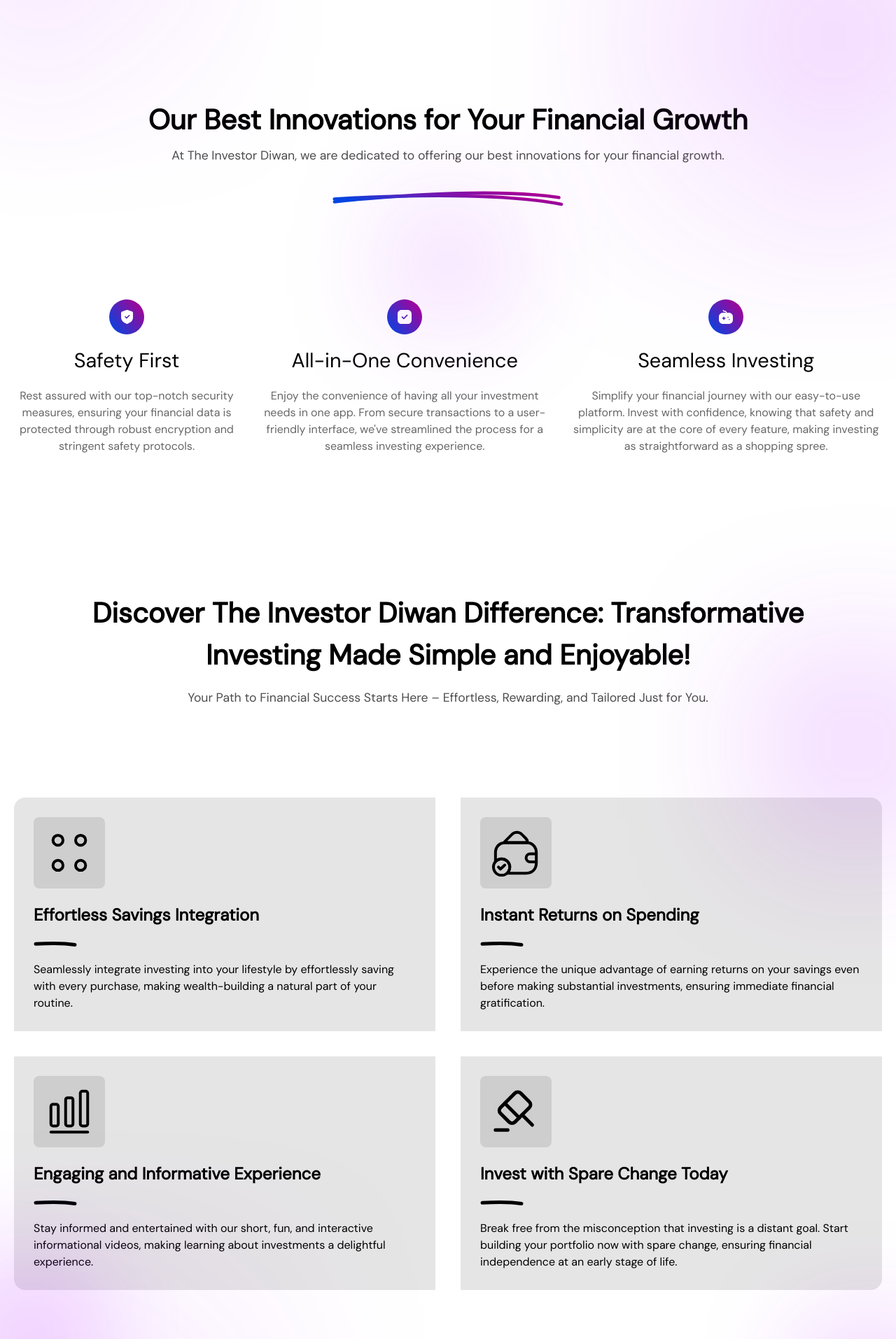
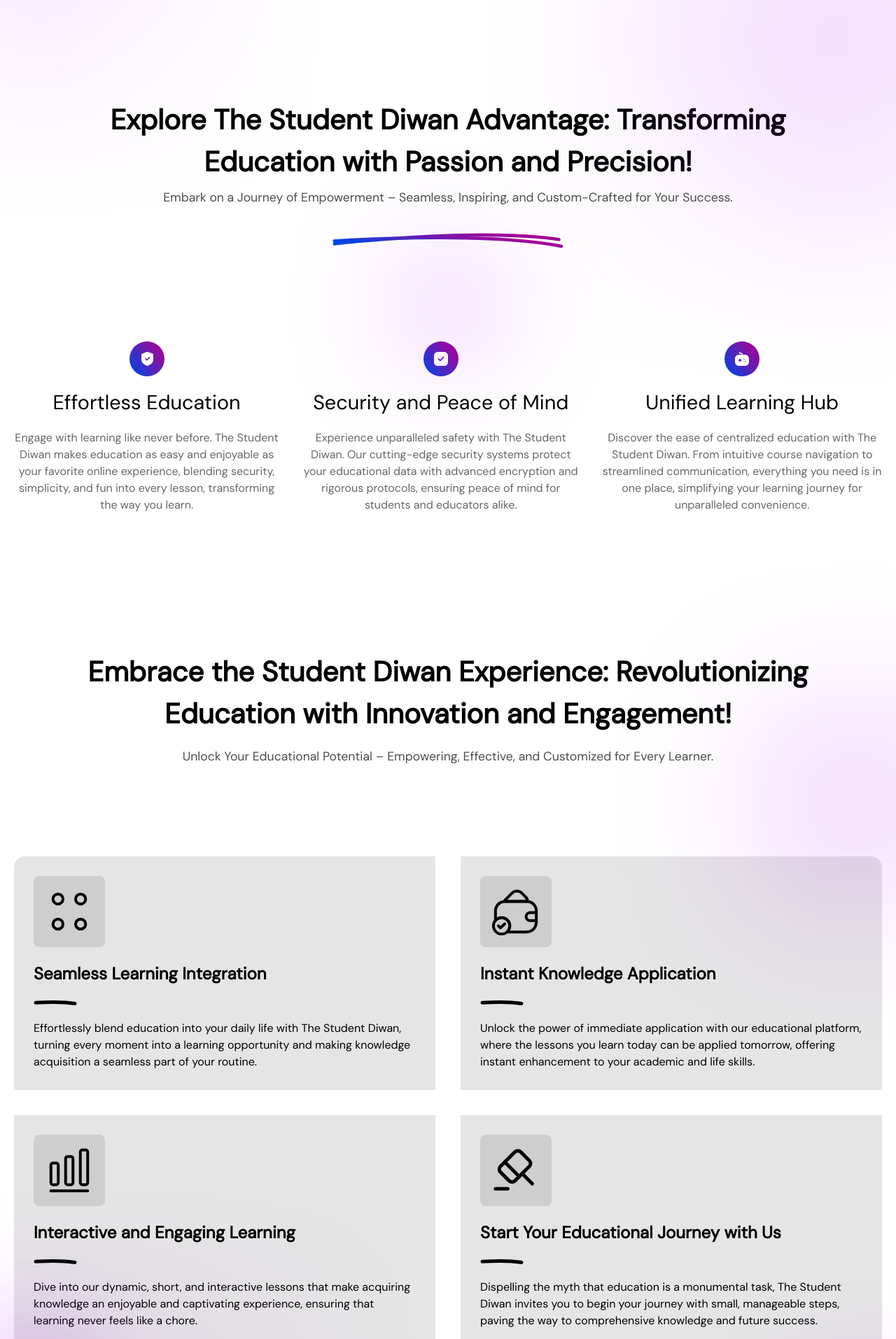
Before and after one commit to expertsquad/investor-diwan-web-backup, a Next.js app: page / in a window 1280 px wide. Shown: the part 880-2794 px from the top of the page at 70% size. Built offline with nearby package versions, Linux system fonts and the light colour scheme.

Commit message:
Update
Update to the website

```diff
--- a/components/BestInnovations/BestInnovations.tsx
+++ b/components/BestInnovations/BestInnovations.tsx
@@ -13,11 +13,11 @@
       </div>
       <div className="md:px-28 px-5">
         <h2 className="[font-size:_clamp(1.6em,4vw,2.5em)] text-black font-semibold text-center">
-          Our Best Innovations for Your Financial Growth
+          Explore The Student Diwan Advantage: Transforming Education with Passion and Precision!
         </h2>
         <p className="[font-size:_clamp(0.7em,4vw,1.1em)] text-center text-black text-opacity-70 mt-5 md:mt-2">
-          At The Investor Diwan, we are dedicated to offering our best
-          innovations for your financial growth.
+          Embark on a Journey of Empowerment – Seamless, Inspiring,
+          and Custom-Crafted for Your Success.
         </p>
       </div>
       <div className="flex items-center justify-center mt-8">
@@ -39,12 +39,10 @@
               <GranteeSaftyIcon />
             </div>
             <h3 className="[font-size:_clamp(1em,4vw,1.8em)] mt-4 text-black">
-              Safety First
+              Effortless Education
             </h3>
             <p className="[font-size:_clamp(0.8em,4vw,1em)]  opacity-60 text-black mt-4 ">
-              Rest assured with our top-notch security measures, ensuring your
-              financial data is protected through robust encryption and
-              stringent safety protocols.
+              Engage with learning like never before. The Student Diwan makes education as easy and enjoyable as your favorite online experience, blending security, simplicity, and fun into every lesson, transforming the way you learn.
             </p>
           </div>
 
@@ -55,13 +53,10 @@
               <AllinOneIcon />
             </div>
             <h3 className="[font-size:_clamp(1em,4vw,1.8em)] text-black mt-4">
-              All-in-One Convenience{" "}
+              Security and Peace of Mind{" "}
             </h3>
             <p className="[font-size:_clamp(0.8em,4vw,1em)]  opacity-60 text-black mt-4">
-              Enjoy the convenience of having all your investment needs in one
-              app. From secure transactions to a user-friendly interface,
-              we&apos;ve streamlined the process for a seamless investing
-              experience.
+              Experience unparalleled safety with The Student Diwan. Our cutting-edge security systems protect your educational data with advanced encryption and rigorous protocols, ensuring peace of mind for students and educators alike.
             </p>
           </div>
 
@@ -72,13 +67,10 @@
               <EasyToUseIcon />
             </div>
             <h3 className="[font-size:_clamp(1em,4vw,1.8em)] text-black mt-4">
-              Seamless Investing
+              Unified Learning Hub
             </h3>
             <p className="[font-size:_clamp(0.8em,4vw,1em)] opacity-60 text-black mt-4  ">
-              Simplify your financial journey with our easy-to-use platform.
-              Invest with confidence, knowing that safety and simplicity are at
-              the core of every feature, making investing as straightforward as
-              a shopping spree.
+              Discover the ease of centralized education with The Student Diwan. From intuitive course navigation to streamlined communication, everything you need is in one place, simplifying your learning journey for unparalleled convenience.
             </p>
           </div>
         </div>
--- a/components/Footer/Footer.tsx
+++ b/components/Footer/Footer.tsx
@@ -26,7 +26,7 @@
               </div>
             </div>
             <p className="text-center md:text-start py-7 text-black text-opacity-70">
-              The Investor Diwan is a FinTech innovator revolutionizing investing, turning everyday spending into opportunities for financial growth. Easily invest in stocks and mutual funds, making financial empowerment accessible to all.
+            The Student Diwan is your gateway to transforming education through innovation. Our unique platform offers an advanced LMS, designed to make learning engaging and accessible. We empower students and educators alike with tools for operational efficiency and enriched educational experience.
             </p>
             <div className="hidden md:block">
               <SocialMediaLinks />
@@ -86,7 +86,7 @@
         <div className="flex flex-col-reverse gap-3 md:flex-row md:justify-between md:border-t md:pt-5 border-white border-opacity-20 pb-5 px-5 lg:px-0">
           <div className="text-black text-opacity-60 text-center">
             <p>
-              Investor Diwan created by{" "}
+              Student Diwan created by{" "}
               <Link
                 className="underline hover:text-black hover:font-bold transition-all whitespace-nowrap"
                 target="_blank"
--- a/components/Footer/SubscriptionTemplate.tsx
+++ b/components/Footer/SubscriptionTemplate.tsx
@@ -7,10 +7,10 @@
     <div className="absolute top-[-220px] md:top-[-320px] w-full h-60 bg-black bg-opacity-10 rounded-2xl mt-5 md:mt-48 flex items-center justify-center py-10 md:py-12 px-5 md:px-5 backdrop-blur-lg">
       <div className="">
         <h6 className="text-center font-medium text-[18px] md:text-[40px]">
-          Join Our Waiting List
+          Schedule Your Personalized Free Demo
         </h6>
         <p className="text-sm md:text-[18px] text-center pb-5 pt-2 text-black text-opacity-70 md:px-10 font-extralight leading-tight">
-          Join our waiting list and be part of The Investor Diwan community, where we&apos;re redefining financial empowerment through accessible and effortless investing in stocks, mutual funds, and much more.{" "}
+          Experience the innovation of The Student Diwan firsthand. Book a free demo to see how we can tailor our LMS to suit your unique educational needs. Let's embark on a journey to redefine education together.{" "}
         </p>
         <form className="flex items-center justify-between bg-white w-72 md:w-[450px] rounded-md mx-auto pl-2.5 md:pl-5">
           <Image
--- a/components/Hero/Hero.tsx
+++ b/components/Hero/Hero.tsx
@@ -59,11 +59,11 @@
             <h1
               className={`[font-size:_clamp(1.6em,4vw,3.2em)] leading-tight text-black ${cinzel.className}`}
             >
-              Embark on your journey to financial prosperity{" "}
-              <span className="text-[#B0008F] ">with us!</span>
+              Begin Your Learning Transformation with{" "}
+              <span className="text-[#B0008F] ">The Student Diwan!</span>
             </h1>
             <p className="text-base text-black text-opacity-70 [font-size:_clamp(0.7em,40vw,1.1em)] mt-5">
-              Where Every Spend Becomes An Investment, Transforming Transactions Into Tomorrow&apos;s Wealth.
+              Where Every Lesson is a Gateway to Innovation, Turning Education into a Foundation for Future Success.
             </p>
             <div className="text-black mt-5 w-full ">
 
--- a/components/WhyYouShould/WhyYouShould.tsx
+++ b/components/WhyYouShould/WhyYouShould.tsx
@@ -14,12 +14,10 @@
       </div>
       <div className="md:px-28 px-5">
         <h2 className="[font-size:_clamp(1.6em,4vw,2.5em)] font-semibold text-center">
-          Discover The Investor Diwan Difference: Transformative Investing Made
-          Simple and Enjoyable!
+          Embrace the Student Diwan Experience: Revolutionizing Education with Innovation and Engagement!
         </h2>
         <p className="[font-size:_clamp(0.7em,4vw,1.1em)] text-center md:px-32 px-10 text-black text-opacity-70 leading-tight mt-5">
-          Your Path to Financial Success Starts Here – Effortless, Rewarding,
-          and Tailored Just for You.
+          Unlock Your Educational Potential – Empowering, Effective, and Customized for Every Learner.
         </p>
       </div>
 
@@ -37,15 +35,13 @@
             <LotsChoice />
           </div>
           <h3 className="[font-size:_clamp(0.9em,4vw,1.5em)] font-semibold ">
-            Effortless Savings Integration
+            Seamless Learning Integration
           </h3>
           <div>
             <BottomLine />
           </div>
           <p>
-            Seamlessly integrate investing into your lifestyle by effortlessly
-            saving with every purchase, making wealth-building a natural part of
-            your routine.
+            Effortlessly blend education into your daily life with The Student Diwan, turning every moment into a learning opportunity and making knowledge acquisition a seamless part of your routine.
           </p>
         </div>
         {/* item 2 */}
@@ -55,15 +51,13 @@
             <MinimalRisk />
           </div>
           <h3 className="[font-size:_clamp(0.9em,4vw,1.5em)] font-semibold ">
-            Instant Returns on Spending
+            Instant Knowledge Application
           </h3>
           <div>
             <BottomLine />
           </div>
           <p>
-            Experience the unique advantage of earning returns on your savings
-            even before making substantial investments, ensuring immediate
-            financial gratification.
+            Unlock the power of immediate application with our educational platform, where the lessons you learn today can be applied tomorrow, offering instant enhancement to your academic and life skills.
           </p>
         </div>
 
@@ -74,15 +68,13 @@
             <HightProfit />
           </div>
           <h3 className="[font-size:_clamp(0.9em,4vw,1.5em)] font-semibold ">
-            Engaging and Informative Experience
+            Interactive and Engaging Learning
           </h3>
           <div>
             <BottomLine />
           </div>
           <p>
-            Stay informed and entertained with our short, fun, and interactive
-            informational videos, making learning about investments a delightful
-            experience.
+            Dive into our dynamic, short, and interactive lessons that make acquiring knowledge an enjoyable and captivating experience, ensuring that learning never feels like a chore.
           </p>
         </div>
 
@@ -93,15 +85,13 @@
             <Legal />
           </div>
           <h3 className="[font-size:_clamp(0.9em,4vw,1.5em)] font-semibold ">
-            Invest with Spare Change Today
+            Start Your Educational Journey with Us
           </h3>
           <div>
             <BottomLine />
           </div>
           <p>
-            Break free from the misconception that investing is a distant goal.
-            Start building your portfolio now with spare change, ensuring
-            financial independence at an early stage of life.
+            Dispelling the myth that education is a monumental task, The Student Diwan invites you to begin your journey with small, manageable steps, paving the way to comprehensive knowledge and future success.
           </p>
         </div>
       </div>
--- a/constants/index.ts
+++ b/constants/index.ts
@@ -4,39 +4,39 @@
 export const yourSuccessDemoData = [
   {
     id: 1,
-    title: "Swipe & Invest",
+    title: "Dynamic Class and Syllabus Management",
     description:
-      "Invest effortlessly with the swipe of your card, seamlessly integrating investing into your daily transactions.",
+      "Streamline your academic journey with The Student Diwan, where managing classes, routines, and syllabi is simplified through our intuitive platform, ensuring that educators and students are always in sync.",
   },
   {
     id: 2,
-    title: "Saving as You Shop",
+    title: "Efficient Grade and Examination Modules",
     description:
-    "Enjoy effortless savings as you shop, making financial growth a natural byproduct of your everyday spending habits."
+    "Our platform automates and simplifies grading and exam administration, offering a transparent and accessible way for students to track their academic progress and for educators to manage assessments."
   },
   {
     id: 3,
-    title: "Early Returns, Intant Gratification",
+    title: "Robust Department and Event Management",
     description:
-    "Get returns on your savings even before making significant investments, ensuring your money works for you from the start."
+    "Organize and coordinate across different departments seamlessly while keeping the school community informed and engaged through our integrated event calendar and notification system."
   },
   {
     id: 4,
-    title: "Interactive Investment Education",
+    title: "Financial and Fee Management System",
     description:
-    "Stay informed with our short, fun, and interactive informational videos, demystifying investment concepts for an engaging learning experience."
+    "Simplify the complexities of school finance with our integrated system for managing student fees and school expenses, promoting efficiency and financial transparency."
   },
   {
     id: 5,
-    title: "Daily Investment News Alerts",
+    title: "Library and Resource Management",
     description:
-"Stay updated on market trends with daily investment news tailored to your favorite securities, empowering you to make informed decisions."
+    "Access a wealth of knowledge through our digital library management system, making it easy for students and educators to find and utilize educational resources effectively."
   },
   {
     id: 6,
-    title: "Invest With Spare Change",
+    title: "Personalized Noticeboard and Communication Tools",
     description:
-    "Start investing with your spare change now, breaking the misconception that you need to wait until a certain age. As a student or at any stage of life, build a substantial portfolio for financial freedom by the time you reach 40."
+    "Keep the educational community connected with personalized announcements and a dynamic communication platform, enhancing collaboration and information sharing."
   },
 ];
 
```
Also changed, not shown: components/About/About.tsx (+7 -10 lines), components/FeatureSection/FeatureSection.tsx (+6 -14 lines), components/Hero/ThreeReason.tsx (+8 -11 lines).
